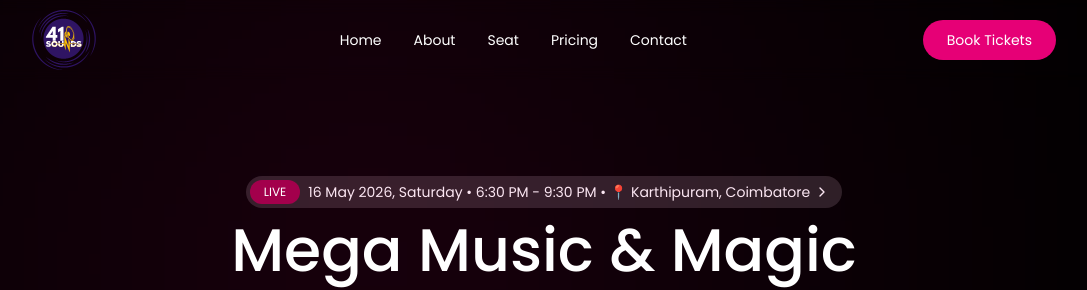
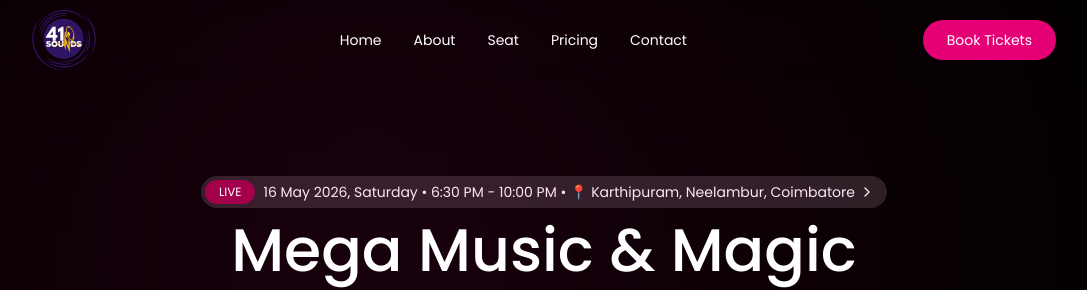
Before and after one commit to SriSitharth/Concert_Booking, a Next.js app: page / in a window 1280 px wide. Shown: the top 290 px of the page, without its empty margins (96-1183 px from the left). Built offline with nearby package versions, Linux system fonts and the light colour scheme.

Commit message:
Time updated

```diff
--- a/sections/HeroSection.tsx
+++ b/sections/HeroSection.tsx
@@ -23,7 +23,7 @@ export default function HeroSection() {
                     LIVE
                 </span>
                 <p className="flex items-center gap-1">
-                    <span>16 May 2026, Saturday • 6:30 PM - 9:30 PM • 📍 Karthipuram, Coimbatore</span>
+                    <span>16 May 2026, Saturday • 6:30 PM - 10:00 PM • 📍 Karthipuram, Neelambur, Coimbatore</span>
                     <ChevronRightIcon size={16} className="group-hover:translate-x-0.5 transition duration-300" />
                 </p>
             </motion.a>
```
Also changed, not shown: 1 other file (tests, documents, lock files or other folders).
